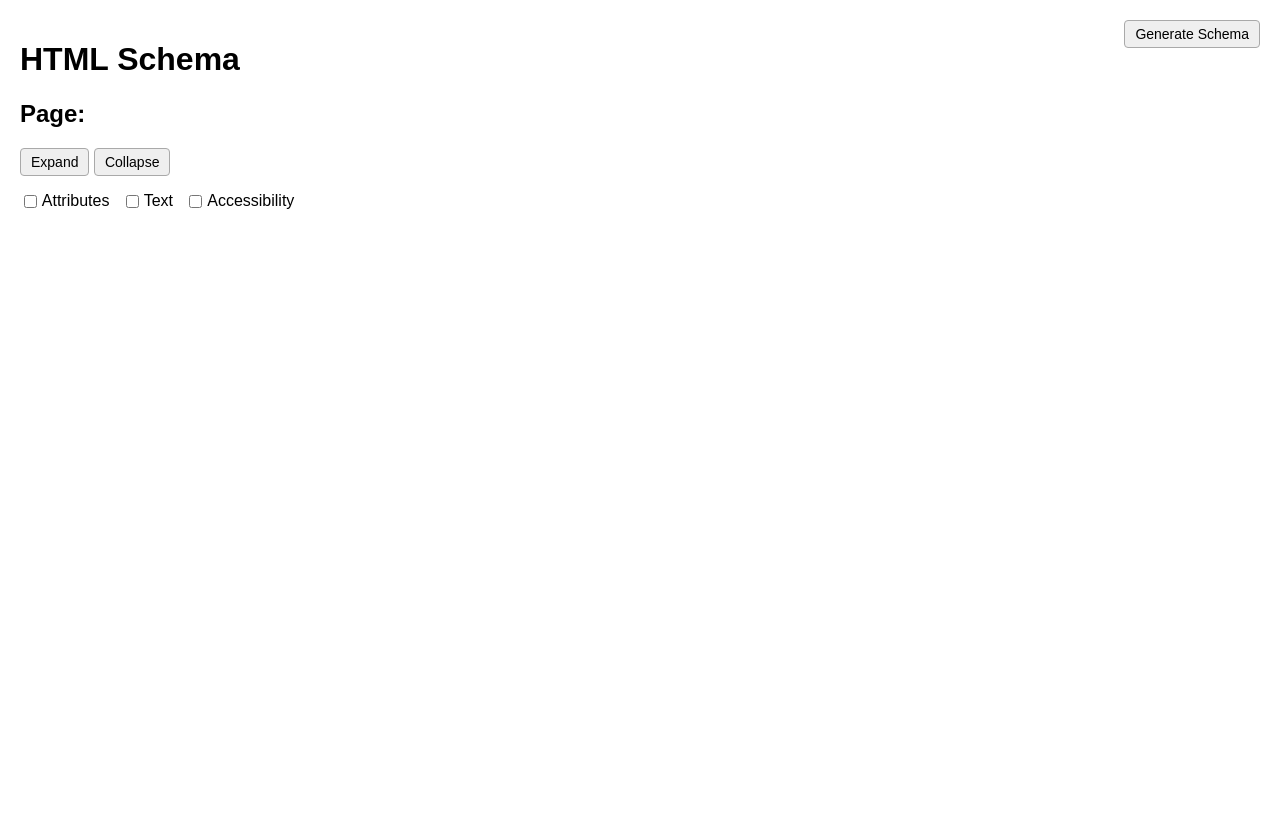
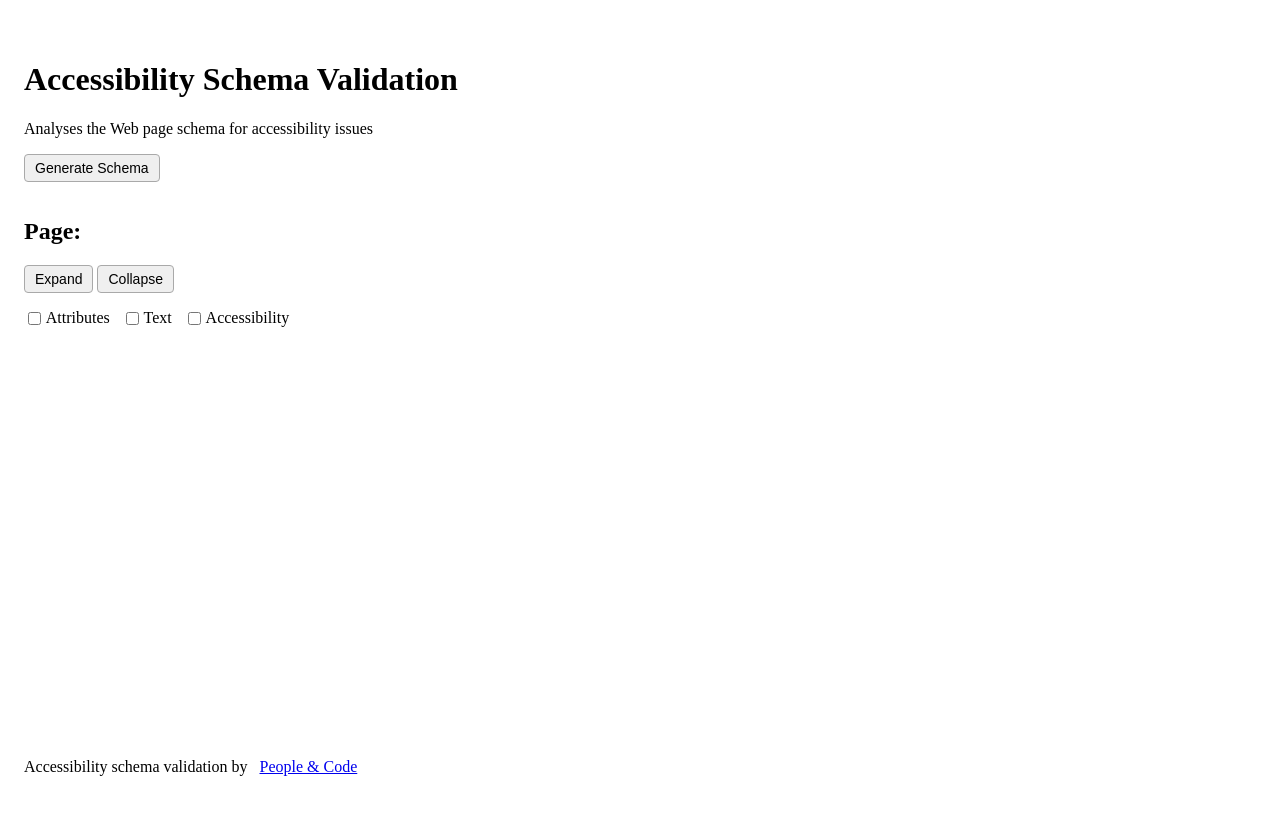
Before and after one commit to p-n-c/chrome-accessibility-schema, a browser extension: page publish/sidepanel/side-panel.html in a window 1280 px wide. Drawn offline with Linux system fonts and the light colour scheme.

Commit message:
Visual adjustments

```diff
--- a/publish/sidepanel/side-panel.html
+++ b/publish/sidepanel/side-panel.html
@@ -9,12 +9,14 @@
   <!doctype html>
 
   <body>
-    <div class="top-content">
-      <h1>HTML Schema</h1>
-      <h2 id="title-content">Page:</h2>
+    <header>
+      <h1>Accessibility Schema Validation</h1>
+      <div>Analyses the Web page schema for accessibility issues</div>
       <div id="generate-button">
         <button id="generate-schema">Generate Schema</button>
       </div>
+      <div class="controls">
+        <h2 id="title-content">Page:</h2>
         <div id="buttons">
           <button id="expand-schema">Expand</button>
           <button id="collapse-schema">Collapse</button>
@@ -34,7 +36,16 @@
           </span>
         </div>
       </div>
+    </header>
+    <main>
       <div id="schema-content"></div>
+    </main>
+    <footer>
+      Accessibility schema validation by &nbsp;
+      <a href="https://p-n-c.github.io/website/" target="_blank"
+        >People & Code</a
+      >
+    </footer>
     <script type="module" src="side-panel-script.js"></script>
   </body>
 </html>
--- a/publish/sidepanel/styles.css
+++ b/publish/sidepanel/styles.css
@@ -1,12 +1,43 @@
+:root {
+  --bg-colour: white;
+  --fg-colour: black;
+  --line-colour: lightgrey;
+  --accent-colour: orange;
+  --up: red;
+  --down: green;
+  --d: 0.25rem;
+}
+
 body {
-  font-family: Arial, sans-serif;
-  margin: 0;
-  padding: 20px;
-  height: 100vh;
+  padding: calc(var(--d) * 4);
+  height: calc(100vh - var(--d) * 8);
   display: flex;
   flex-direction: column;
   overflow: hidden;
-  background-color: white;
+}
+
+main {
+  flex: 1;
+  overflow: auto;
+  min-height: 0;
+}
+
+header,
+footer {
+  display: block;
+  width: 100%;
+  background-color: var(--bg-colour);
+  z-index: 10;
+  padding: calc(var(--d) * 4) 0;
+  position: sticky;
+}
+
+header {
+  top: 0;
+}
+
+footer {
+  bottom: 0;
 }
 
 button {
@@ -43,12 +74,6 @@ details[open]::before {
 
 #display-controls {
   margin-top: 1rem;
-}
-
-#generate-button {
-  position: absolute;
-  top: 20px;
-  right: 20px;
 }
 
 #schema-content span.attribute,
@@ -97,12 +122,10 @@ details div:last-child {
 }
 
 #schema-content {
+  position: relative;
   font-family: monospace;
   font-size: 14px;
   color: #333;
-  margin-top: 20px;
-  flex-grow: 1;
-  overflow-y: auto;
 }
 
 ::selection {
@@ -132,6 +155,10 @@ input[type='checkbox']:checked {
   content: '> ';
 }
 
+#generate-button {
+  padding: calc(var(--d) * 4) 0;
+}
+
 .validation::before {
   content: '⊂ ';
 }
@@ -144,7 +171,3 @@ button.highlight-button {
   border-radius: 3px;
   border: 2px solid darkgray;
 }
-
-.top-content {
-  flex-shrink: 0;
-}
```
Lines whose indentation alone changed are shown as unchanged.
